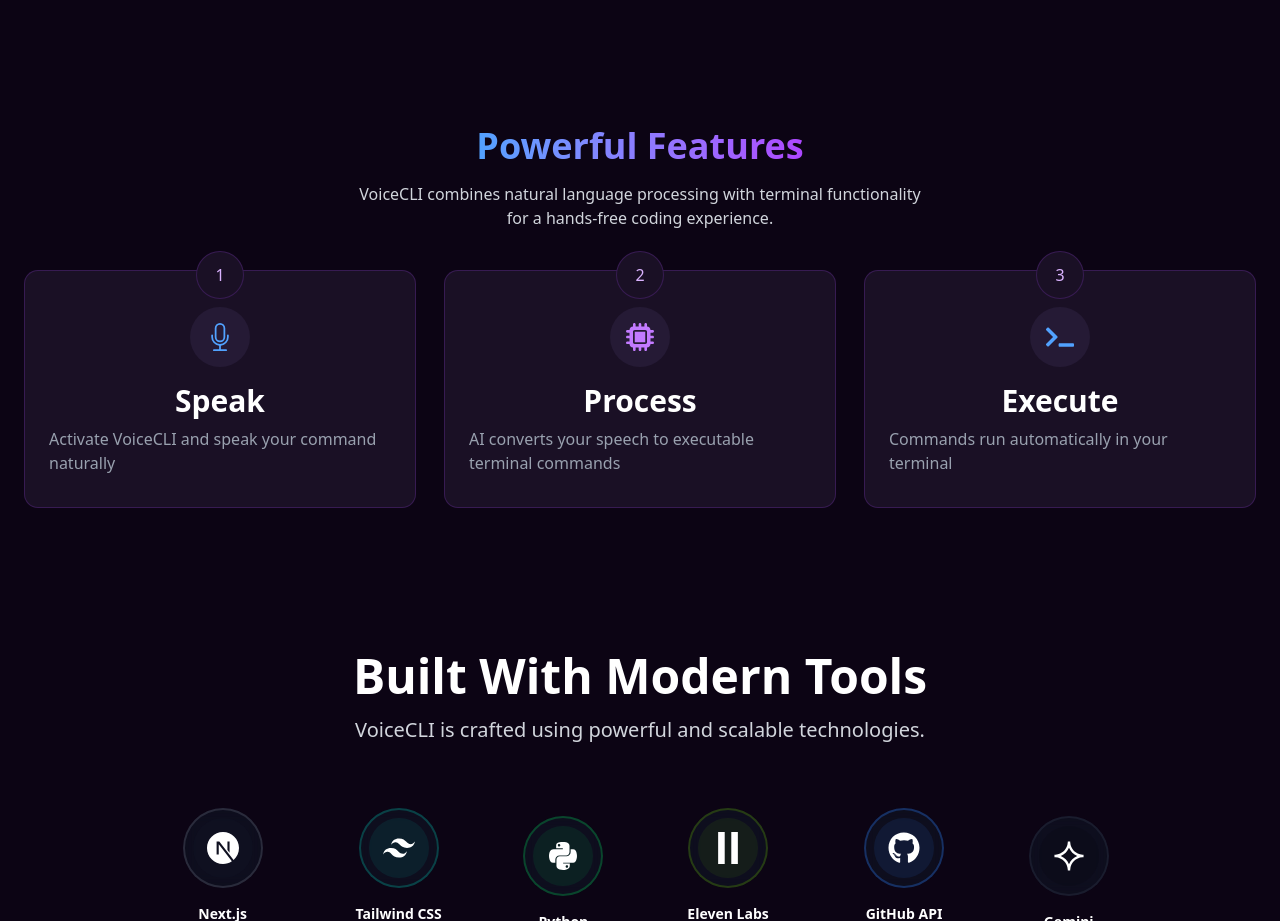
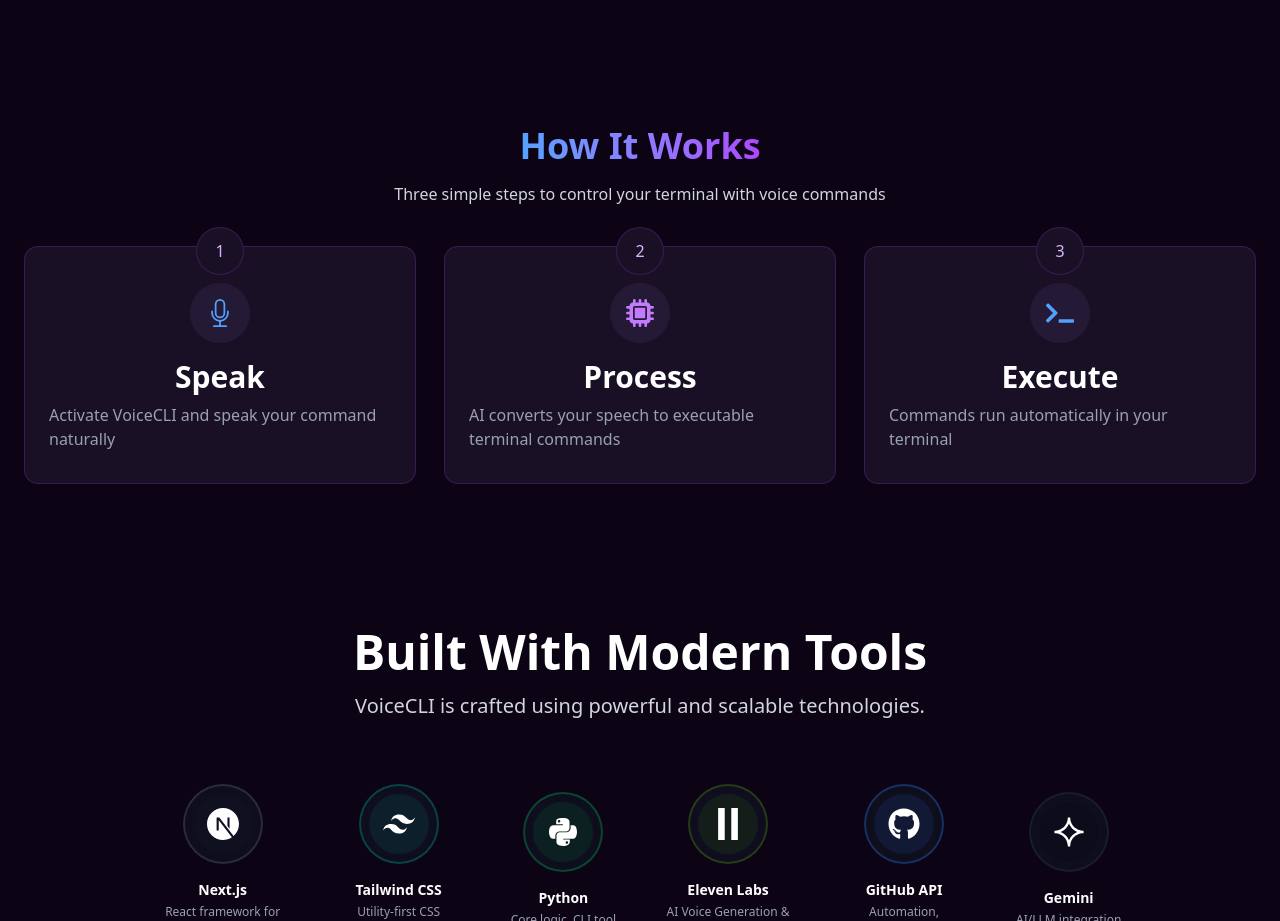
Before and after one commit to SwiftByte6/Hackathon-Project, a Next.js app: page / in a window 1280 px wide. Shown: the part 2078-2999 px from the top of the page. Built offline with nearby package versions, Linux system fonts and the light colour scheme.

Commit message:
command page fix

```diff
--- a/components/How.jsx
+++ b/components/How.jsx
@@ -39,11 +39,11 @@ const How = () => {
                     aria-label="Section heading"
                 >
                     <span className="bg-clip-text text-transparent bg-gradient-to-r from-blue-400 to-purple-500">
-                        Powerful Features
+                        How It Works
                     </span>
                 </h2>
                 <p className="text-gray-300 max-w-xl mx-auto text-center mb-10">
-                    VoiceCLI combines natural language processing with terminal functionality for a hands-free coding experience.
+                   Three simple steps to control your terminal with voice commands
                 </p>
                 <div className="grid grid-cols-1 md:grid-cols-3 px-6 gap-7 w-full max-w-7xl">
                     {howItWorks.map((item, index) => (
```
